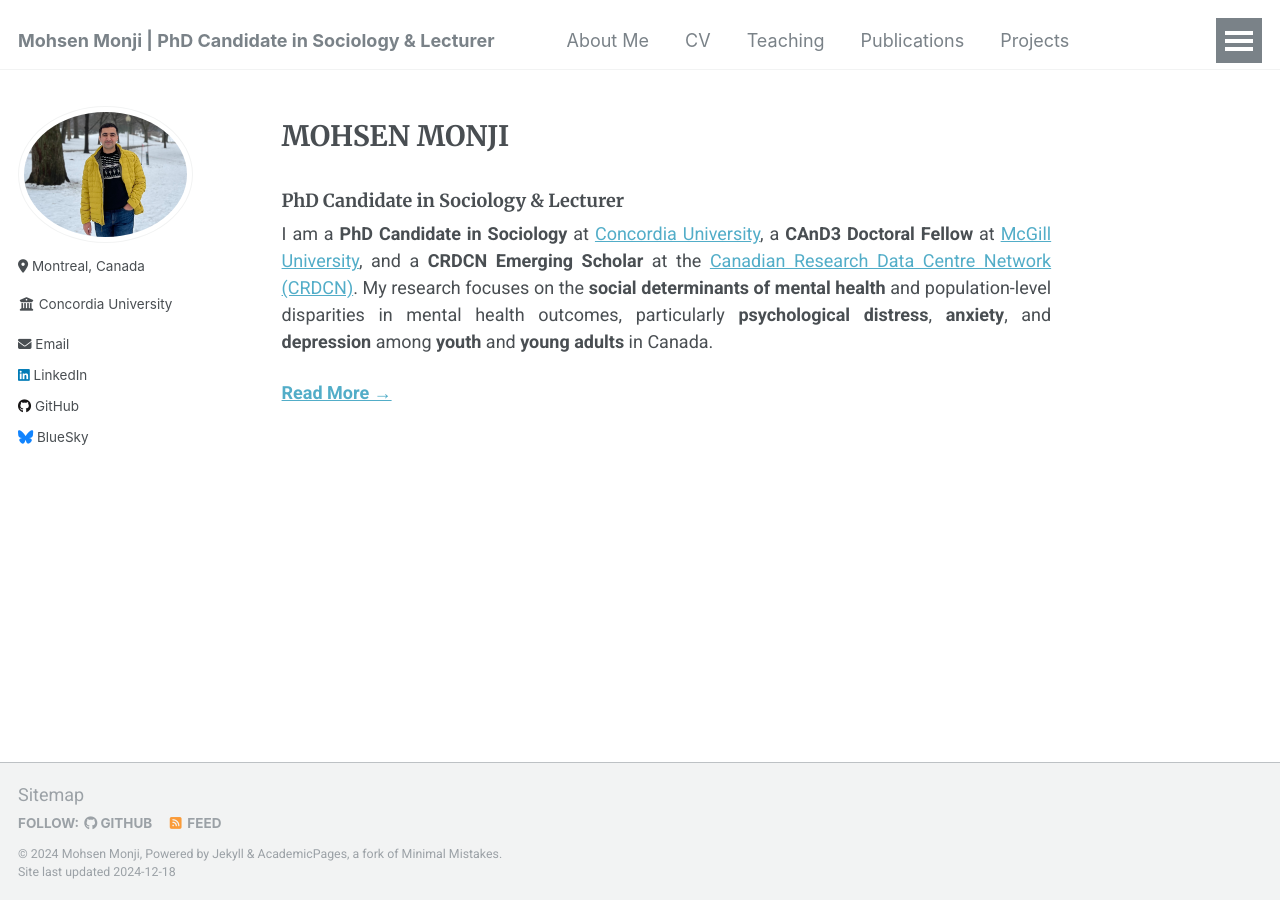
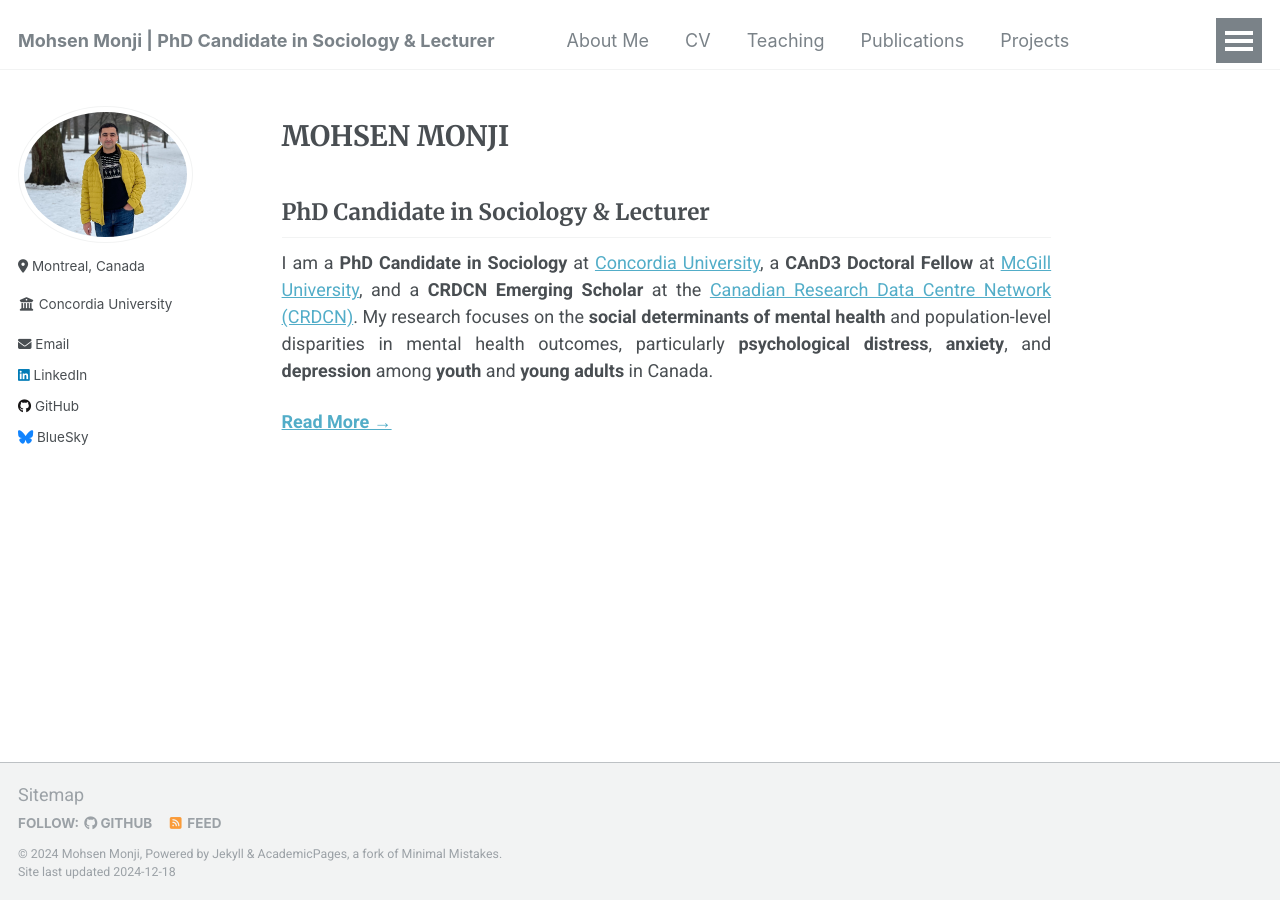
Before and after one commit to Mohsnmonji/mohsnmonji.github.io, a Jekyll site: the page built from _pages/front.md, in a window 1280 px wide. Built offline with Jekyll 4.4.1, drawn with Linux system fonts in a browser that asks for light colours.

```diff
--- a/_pages/front.md
+++ b/_pages/front.md
@@ -7,7 +7,7 @@ author_profile: true
 ---
 
 # MOHSEN MONJI
-### PhD Candidate in Sociology & Lecturer
+## PhD Candidate in Sociology & Lecturer
 
 I am a **PhD Candidate in Sociology** at [Concordia University](https://www.concordia.ca/artsci/sociology-anthropology.html), a **CAnD3 Doctoral Fellow** at [McGill University](https://www.mcgill.ca/cand3/our-people/fellows-2024-25), and a **CRDCN Emerging Scholar** at the [Canadian Research Data Centre Network (CRDCN)](https://crdcn.ca). My research focuses on the **social determinants of mental health** and population-level disparities in mental health outcomes, particularly **psychological distress**, **anxiety**, and **depression** among **youth** and **young adults** in Canada.
 
```
